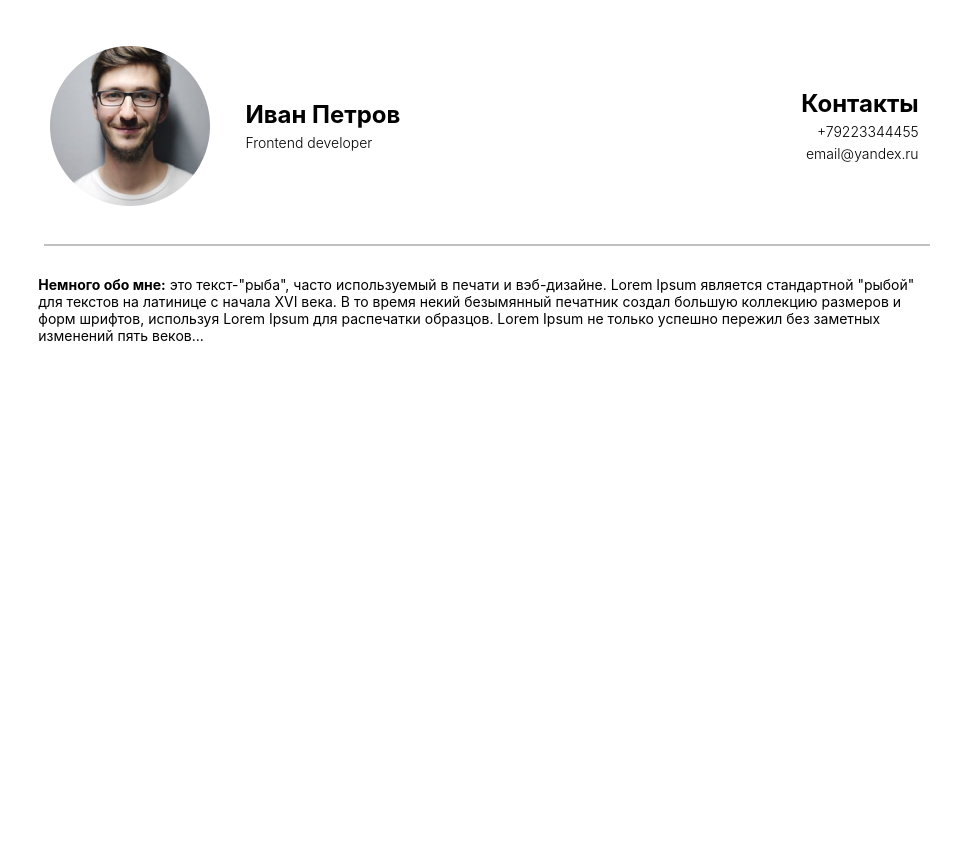
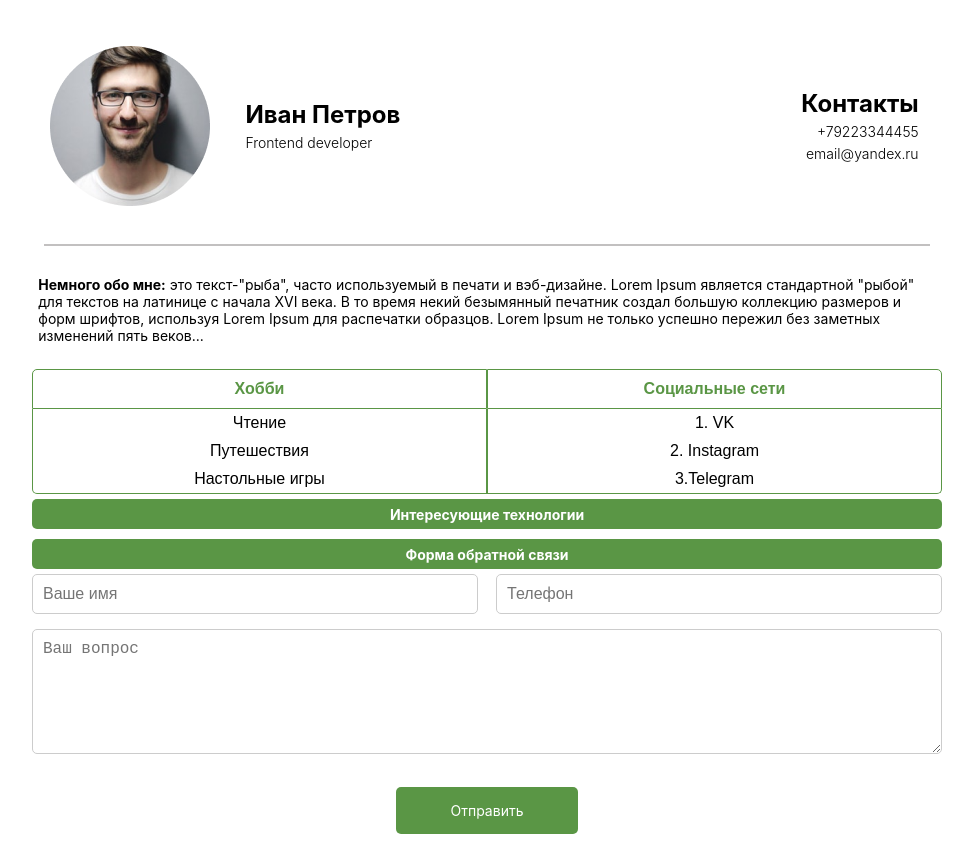
Before and after one commit to Nekori228/JS_Club_Profile, a plain HTML site: page index.html in a window 1280 px wide. Shown: the whole page, without its empty margins (153-1126 px from the left). Before the commit the page ends 800 px from the top, so only its background shows below. Drawn offline with Linux system fonts and the light colour scheme.

Commit message:
Add texts blocks and table and text area

```diff
--- a/assets/style.css
+++ b/assets/style.css
@@ -53,9 +53,9 @@ p {
 }
 
 hr {
-    border: 1px solid #C2C0C0; /* Ширина, цвет и стиль линии */
-    width: 70%; /* Ширина линии */
-    margin: 0 auto; /* Центрирование линии */
+    border: 1px solid #C2C0C0;
+    width: 70%;
+    margin: 0 auto;
 }
 
 .text_cont{
@@ -71,5 +71,191 @@ hr {
     font-style: normal;
     font-weight: 400;
     line-height: normal;
-    width: 71%; /* Ширина линии */
+    width: 71%;
 }
+
+
+/*.table-container {*/
+/*    max-width: 400px;*/
+/*    margin: 0 auto;*/
+/*}*/
+
+body {
+    font-family: Arial, sans-serif;
+}
+
+.two_table {
+    width: 72%;
+    display: flex;
+}
+
+.center_table {
+    display: flex;
+    justify-content: center;
+}
+
+.table-container {
+    width: 50%; /* Распределение по половинам */
+    margin-top: 20px; /* Отступ сверху между таблицами */
+}
+
+table {
+    width: 100%;
+    border-spacing: 0;
+    margin-top: 0; /* Уберем верхний отступ у таблиц */
+}
+
+.border_table1 {
+    border-radius: 5px 0px 0px 0px;
+}
+
+.border_table2 {
+    border-radius: 0px 5px 0px 0px;
+}
+
+thead th {
+    color: #5A9645;
+    display: flex;
+    justify-content: center;
+    padding: 10px;
+    text-align: left;
+    border: 1px solid #5A9645;
+}
+
+.border_green_table1 {
+    border-radius: 0px 0px 0px 5px;
+    border-bottom: 1px solid #5A9645;
+}
+
+.border_green_table2 {
+    border-radius: 0px 0px 5px 0px;
+    border-bottom: 1px solid #5A9645;
+}
+
+tbody td {
+
+    padding: 5px;
+    text-align: left;
+    border-right: 1px solid #5A9645;
+    border-left: 1px solid #5A9645;
+    border-bottom: none;
+    display: flex;
+    justify-content: center;
+}
+
+
+tbody td:hover {
+    color: #5A9645;
+}
+
+/*tbody td:last-child {*/
+/*    border-bottom: 1px solid #4caf50;*/
+/*}*/
+
+.center_cont {
+    display: flex;
+    justify-content: space-around;
+}
+
+.div_color {
+    margin-top: 5px;
+    margin-bottom: 5px;
+    width: 72%;
+    background-color: #5A9645;
+    border-radius: 5px;
+    display: flex;
+    height: 30px;
+    justify-content: center;
+    align-items: center;
+    flex-shrink: 0;
+}
+
+.text_cont_white {
+    color: #FFF;
+    text-align: center;
+    font-family: Inter;
+    font-size: 14px;
+    font-style: normal;
+    font-weight: 700;
+    line-height: normal;
+    display: flex;
+    justify-content: space-around;
+}
+
+.container {
+    display: flex;
+
+    justify-content: space-around;
+}
+
+
+.cont_form{
+    display: flex;
+}
+
+form {
+    display: flex;
+    flex-direction: column;
+    width: 72%;
+}
+
+label {
+    margin-bottom: 10px;
+}
+
+input {
+    width: 50%;
+    margin-bottom: 15px;
+    padding: 10px;
+    font-size: 16px;
+    border: 1px solid #ccc;
+    border-radius: 5px;
+
+}
+
+.margin1 {
+    margin-right: 1%;
+}
+
+.margin2 {
+    margin-left: 1%;
+}
+
+textarea {
+    height: 103px;
+    margin-bottom: 15px;
+    padding: 10px;
+    font-size: 16px;
+    border: 1px solid #ccc;
+    border-radius: 5px;
+}
+
+.text_buttom {
+    color: #FFF;
+    text-align: center;
+    font-family: Inter;
+    font-size: 14px;
+    font-style: normal;
+    font-weight: 400;
+    line-height: normal;
+}
+
+button {
+    width: 20%;
+    padding: 10px 20px;
+    font-size: 18px;
+    border-radius: 5px;
+    background: #5A9645;
+    color: white;
+    border: none;
+    cursor: pointer;
+}
+
+button:hover {
+    background-color: #45a049;
+}
+
+.buttom_cont {
+    display: flex;
+    justify-content: space-around;
+}
--- a/index.html
+++ b/index.html
@@ -23,7 +23,78 @@
 <div class="padding_cont"></div>
 <hr>
 <div class="text_cont">
-    <p class="text"><b>Немного обо мне:</b> это текст-"рыба", часто используемый в печати и вэб-дизайне. Lorem Ipsum является стандартной "рыбой" для текстов на латинице с начала XVI века. В то время некий безымянный печатник создал большую коллекцию размеров и форм шрифтов, используя Lorem Ipsum для распечатки образцов. Lorem Ipsum не только успешно пережил без заметных изменений пять веков...</p>
+    <p class="text"><b>Немного обо мне:</b> это текст-"рыба", часто используемый в печати и вэб-дизайне. Lorem Ipsum
+        является стандартной "рыбой" для текстов на латинице с начала XVI века. В то время некий безымянный печатник
+        создал большую коллекцию размеров и форм шрифтов, используя Lorem Ipsum для распечатки образцов. Lorem Ipsum не
+        только успешно пережил без заметных изменений пять веков...</p>
+</div>
+<div class="center_table">
+    <div class="two_table">
+        <div class="table-container">
+            <table>
+                <thead>
+                <tr>
+                    <th class="border_table1">Хобби</th>
+                </tr>
+                </thead>
+                <tbody>
+                <tr>
+                    <td>Чтение</td>
+                </tr>
+                <tr>
+                    <td>Путешествия</td>
+                </tr>
+                <tr>
+                    <td class="border_green_table1">Настольные игры</td>
+                </tr>
+                </tbody>
+            </table>
+        </div>
+        <div class="table-container">
+            <table>
+                <thead>
+                <tr>
+                    <th class="border_table2">Социальные сети</th>
+                </tr>
+                </thead>
+                <tbody>
+                <tr>
+                    <td>1. VK</td>
+                </tr>
+                <tr>
+                    <td>2. Instagram</td>
+                </tr>
+                <tr>
+                    <td class="border_green_table2" >3.Telegram</td>
+                </tr>
+                </tbody>
+            </table>
+        </div>
+    </div>
+</div>
+<div class="center_cont">
+    <div class="div_color">
+        <p class="text_cont_white">Интересующие технологии</p>
+    </div>
+</div>
+
+<div class="center_cont">
+    <div class="div_color">
+        <p class="text_cont_white">Форма обратной связи</p>
+    </div>
+</div>
+
+<div class="container">
+    <form id="contact-form">
+        <div class="cont_form">
+            <input type="text" id="name" name="name" placeholder="Ваше имя" class="margin1" required><br>
+            <input type="tel" id="phone" name="phone" placeholder="Телефон" class="margin2" required><br>
+        </div>
+        <textarea id="question" name="question" placeholder="Ваш вопрос" required></textarea><br>
+        <div class="buttom_cont">
+            <button type="submit"><p class="text_buttom">Отправить</p></button>
+        </div>
+    </form>
 </div>
 </body>
 </html>
```
